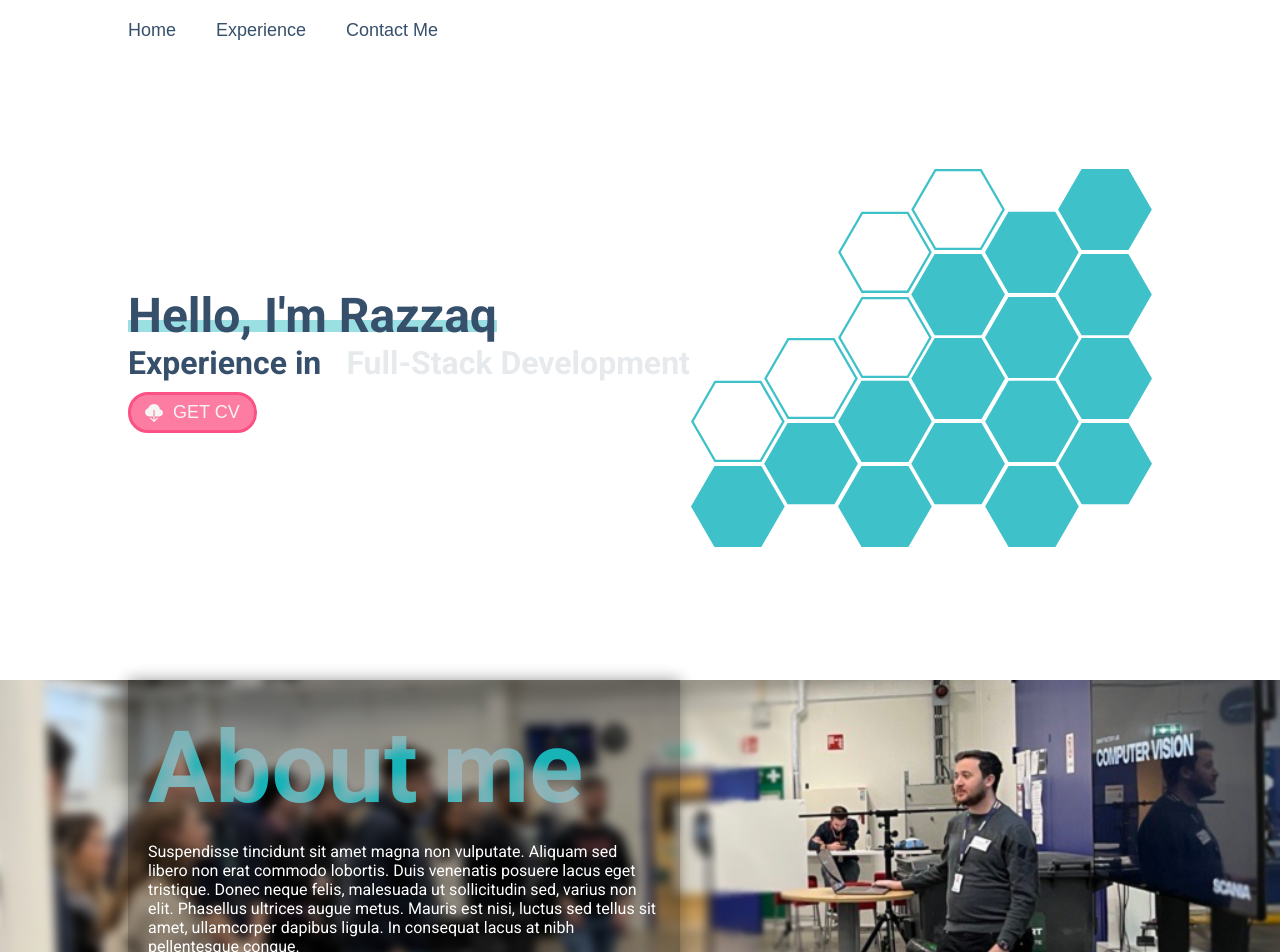
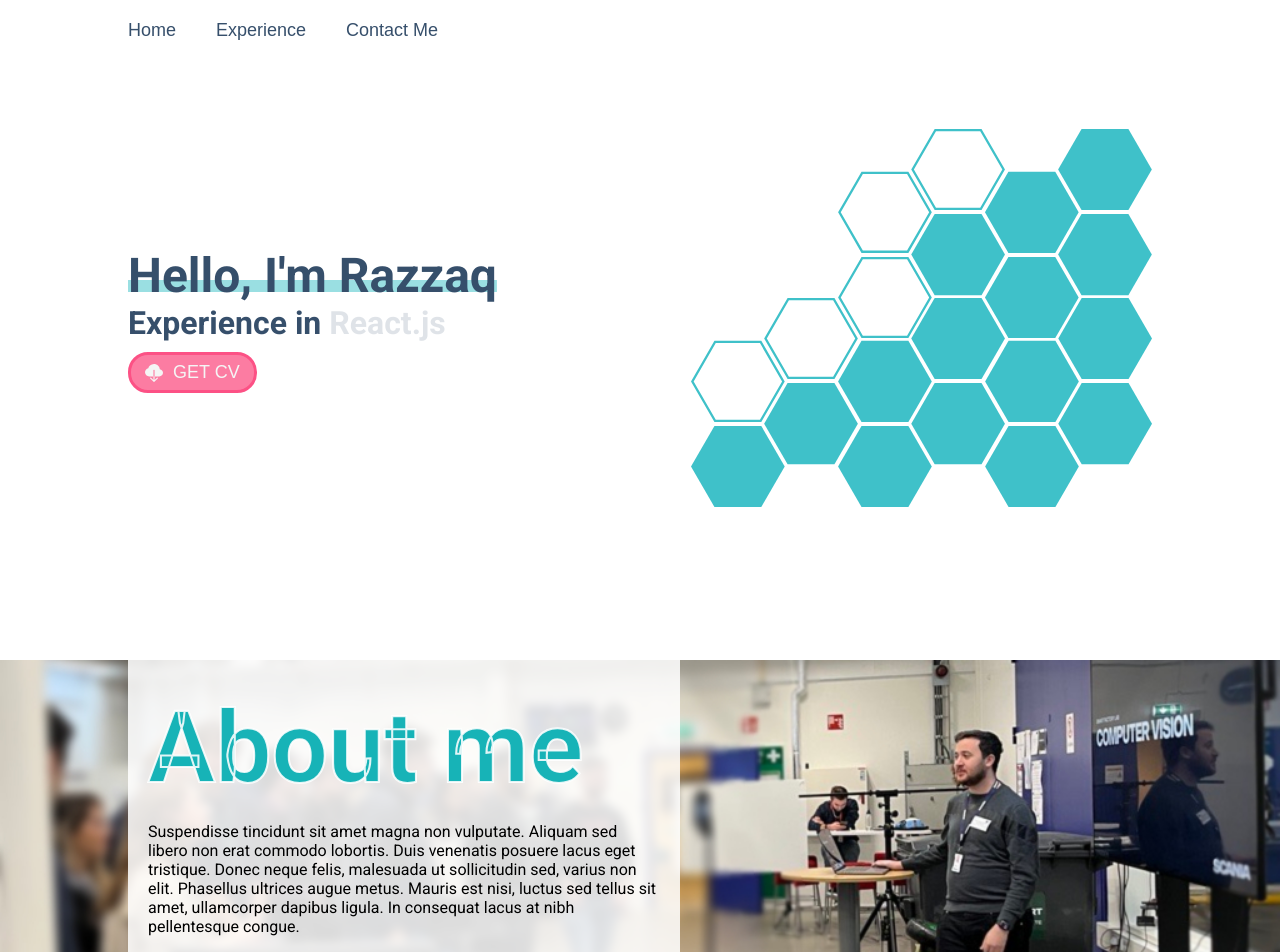
Before and after one commit to lectr1c/portfolio, a React (Vite) app: page / in a window 1280 px wide. Shown: the top 952 px of the page. Built offline with nearby package versions, Linux system fonts and the light colour scheme.

Commit message:
enhancments

```diff
--- a/package.json
+++ b/package.json
@@ -19,6 +19,6 @@
     "@vitejs/plugin-react-swc": "^3.0.0",
     "sass": "^1.59.3",
     "typescript": "^4.9.3",
-    "vite": "^4.1.0"
+    "vite": "5.1.0-beta.0"
   }
 }
--- a/src/Styles/Hero.scss
+++ b/src/Styles/Hero.scss
@@ -3,7 +3,7 @@ $medium: 650px;
 $large: 900px;
 
 .Hero {
-  height: 600px;
+  height: calc(80dvh);
   display: flex;
   place-items: center;
   justify-content: space-between;
@@ -24,7 +24,7 @@ $large: 900px;
   }
 
   @media screen and (max-width: $medium) {
-    height: 300px;
+    height: calc(100dvh);
   }
 
   white-space: nowrap;
--- a/src/Styles/Main.scss
+++ b/src/Styles/Main.scss
@@ -23,8 +23,7 @@ $xlarge: 1200px;
     flex-direction: column;
     width: 50%;
     padding: 0 20px;
-    background-color: rgba(0, 0, 0, 0.35);
-    box-shadow: 0 0 15px rgba(0, 0, 0, 0.4);
+    background-color: rgba(255, 255, 255, 0.86);
     @media screen and (max-width: $medium) {
       width: 60%;
     }
@@ -32,7 +31,7 @@ $xlarge: 1200px;
 
   p {
     min-width: 0;
-    color: white;
+    color: black;
 
     border-radius: 3px;
     @media screen and (max-width: $medium) {
@@ -48,7 +47,7 @@ $xlarge: 1200px;
     margin: 0;
     font-size: 100px;
     color: #17b3b7;
-    mix-blend-mode: lighten;
+    -webkit-text-stroke: thin rgba(255, 255, 255, 0.87);
 
     @media screen and (max-width: $xlarge) {
       font-size: 70px;
--- a/src/Styles/Navigation.scss
+++ b/src/Styles/Navigation.scss
@@ -6,9 +6,15 @@ $large: 900px;
   display: flex;
   align-items: center;
   height: 60px;
+  position: fixed;
+  z-index: 100;
+  width: 80vw;
+  padding-inline: 10vw;
+  backdrop-filter: blur(100px);
 
-  width: 80vw;
-  margin: auto;
+  @media screen and (max-width: $medium) {
+    display: none;
+  }
 
   button:hover {
     text-decoration: underline #fc5185 5px;
@@ -21,17 +27,16 @@ $large: 900px;
   button:focus {
     text-decoration: underline #fc5185 5px;
   }
+
 }
 
 .header button {
+
   color: #364f6b;
   margin-right: 40px;
   text-transform: capitalize;
   font-size: 18px;
 
-  @media screen and (max-width: $medium) {
-    display: none;
-  }
 }
 
 .dropDownNav {
@@ -68,8 +73,11 @@ $large: 900px;
   top: 0px;
   left: 0;
   background-color: #f5f5f5;
-  z-index: 2;
+  z-index: 101;
   width: 100vh;
+
+  backdrop-filter: blur(100px);
+
 }
 
 .dropDownNavHidden {
@@ -89,7 +97,7 @@ $large: 900px;
   height: 50px;
   width: 35px;
 
-  z-index: 2;
+  z-index: 101;
 
   cursor: pointer;
 
@@ -108,6 +116,7 @@ $large: 900px;
   }
 
   .line1 {
+    z-index: 101;
     top: 14px;
   }
 
```
Also changed, not shown: 1 other file (tests, documents, lock files or other folders).
